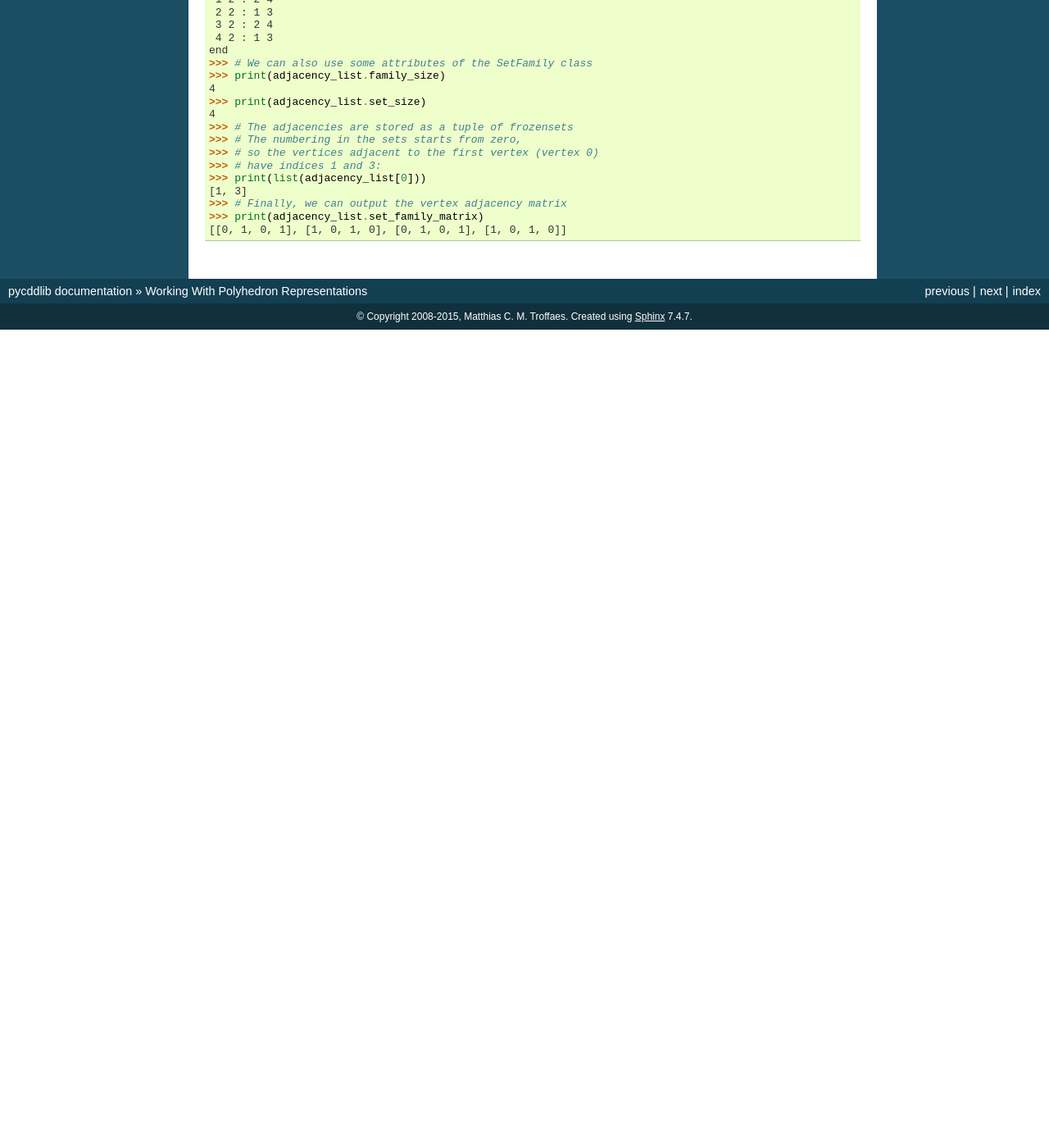
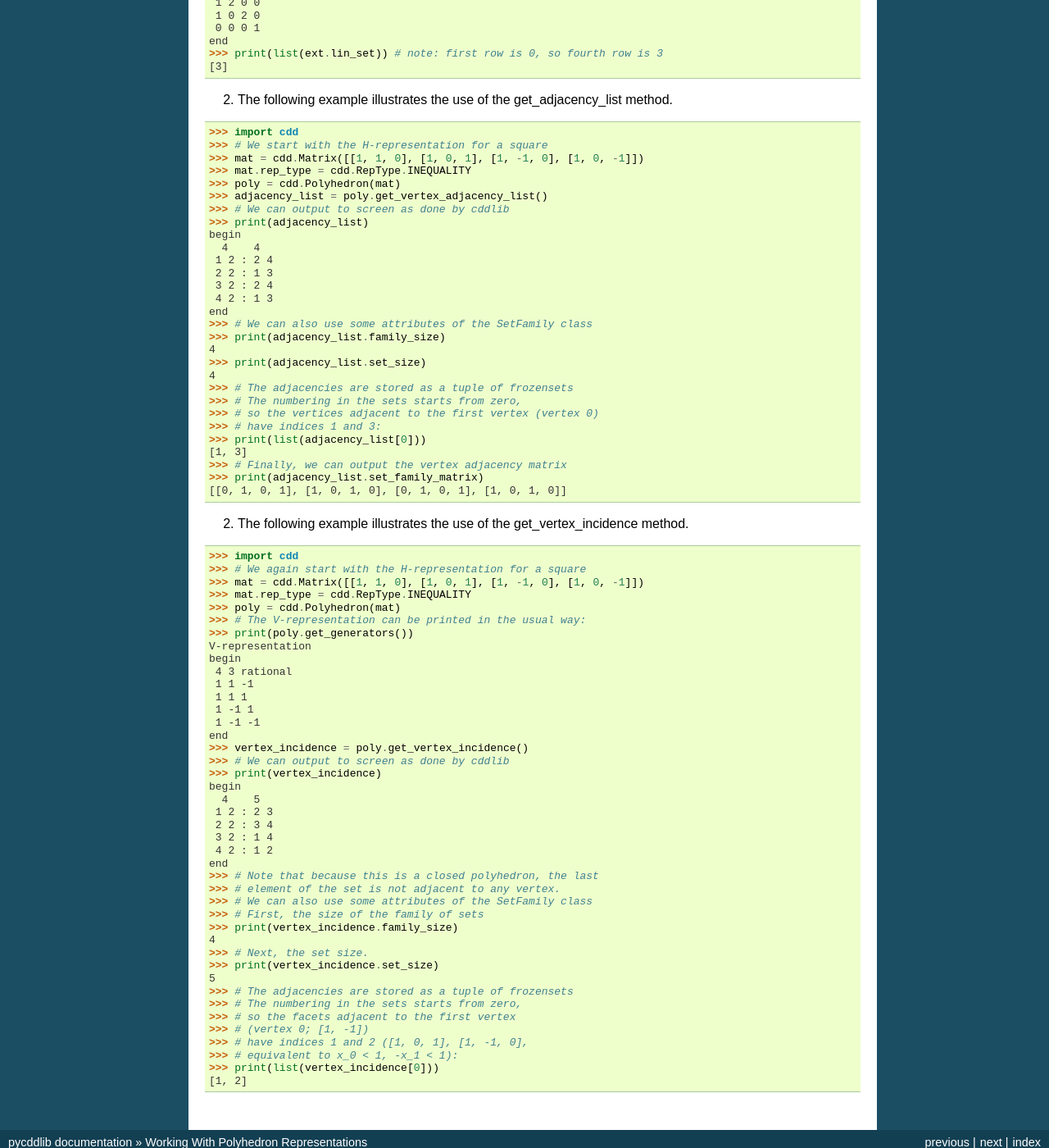
Before and after one commit to mcmtroffaes/pycddlib, a Sphinx documentation site: the page built from docs/polyhedron.rst, in a window 1280 px wide and 1400 px high, scrolled down 1805 px. Shown: the whole window at 82% size. Built offline with Sphinx 7.4.7, drawn with Linux system fonts in a browser that asks for light colours; formulas are drawn with MathJax 3; before the commit the page ends 2207 px from its top, so only the background shows below that; some of the changed text lies outside the part shown.

Commit message:
added documentation for incidence implementation

```diff
--- a/docs/polyhedron.rst
+++ b/docs/polyhedron.rst
@@ -59,6 +59,26 @@
         :rtype: :class:`~cdd.SetFamily`
 
 	The facet adjacency list of a polyhedron is the list of sets of facets
+	which are adjacent to each facet.
+
+.. method:: Polyhedron.get_vertex_incidence()
+
+        Get the vertex incidences for the polyhedron.
+
+        :returns: Vertex incidences.
+        :rtype: :class:`~cdd.SetFamily`
+
+	The vertex incidence of a polyhedron is the list of sets of facets
+	which are adjacent to each vertex.
+
+.. method:: Polyhedron.get_facet_incidence()
+
+        Get the facet incidences for the polyhedron.
+
+        :returns: Facet incidences.
+        :rtype: :class:`~cdd.SetFamily`
+
+	The facet incidence of a polyhedron is the list of sets of vertices
 	which are adjacent to each facet.
 
 .. attribute:: Polyhedron.rep_type
@@ -132,3 +152,49 @@
 >>> # Finally, we can output the vertex adjacency matrix
 >>> print(adjacency_list.set_family_matrix)
 [[0, 1, 0, 1], [1, 0, 1, 0], [0, 1, 0, 1], [1, 0, 1, 0]]
+
+
+2) The following example illustrates the use of the get_vertex_incidence method.
+
+>>> import cdd
+>>> # We again start with the H-representation for a square
+>>> mat = cdd.Matrix([[1, 1, 0], [1, 0, 1], [1, -1, 0], [1, 0, -1]])
+>>> mat.rep_type = cdd.RepType.INEQUALITY
+>>> poly = cdd.Polyhedron(mat)
+>>> # The V-representation can be printed in the usual way:
+>>> print(poly.get_generators())
+V-representation
+begin
+ 4 3 rational
+ 1 1 -1
+ 1 1 1
+ 1 -1 1
+ 1 -1 -1
+end
+>>> vertex_incidence = poly.get_vertex_incidence()
+>>> # We can output to screen as done by cddlib
+>>> print(vertex_incidence)
+begin
+  4    5
+ 1 2 : 2 3
+ 2 2 : 3 4
+ 3 2 : 1 4
+ 4 2 : 1 2
+end
+>>> # Note that because this is a closed polyhedron, the last
+>>> # element of the set is not adjacent to any vertex.
+>>> # We can also use some attributes of the SetFamily class
+>>> # First, the size of the family of sets
+>>> print(vertex_incidence.family_size)
+4
+>>> # Next, the set size.
+>>> print(vertex_incidence.set_size)
+5
+>>> # The adjacencies are stored as a tuple of frozensets
+>>> # The numbering in the sets starts from zero,
+>>> # so the facets adjacent to the first vertex
+>>> # (vertex 0; [1, -1])
+>>> # have indices 1 and 2 ([1, 0, 1], [1, -1, 0],
+>>> # equivalent to x_0 < 1, -x_1 < 1):
+>>> print(list(vertex_incidence[0]))
+[1, 2]
```
